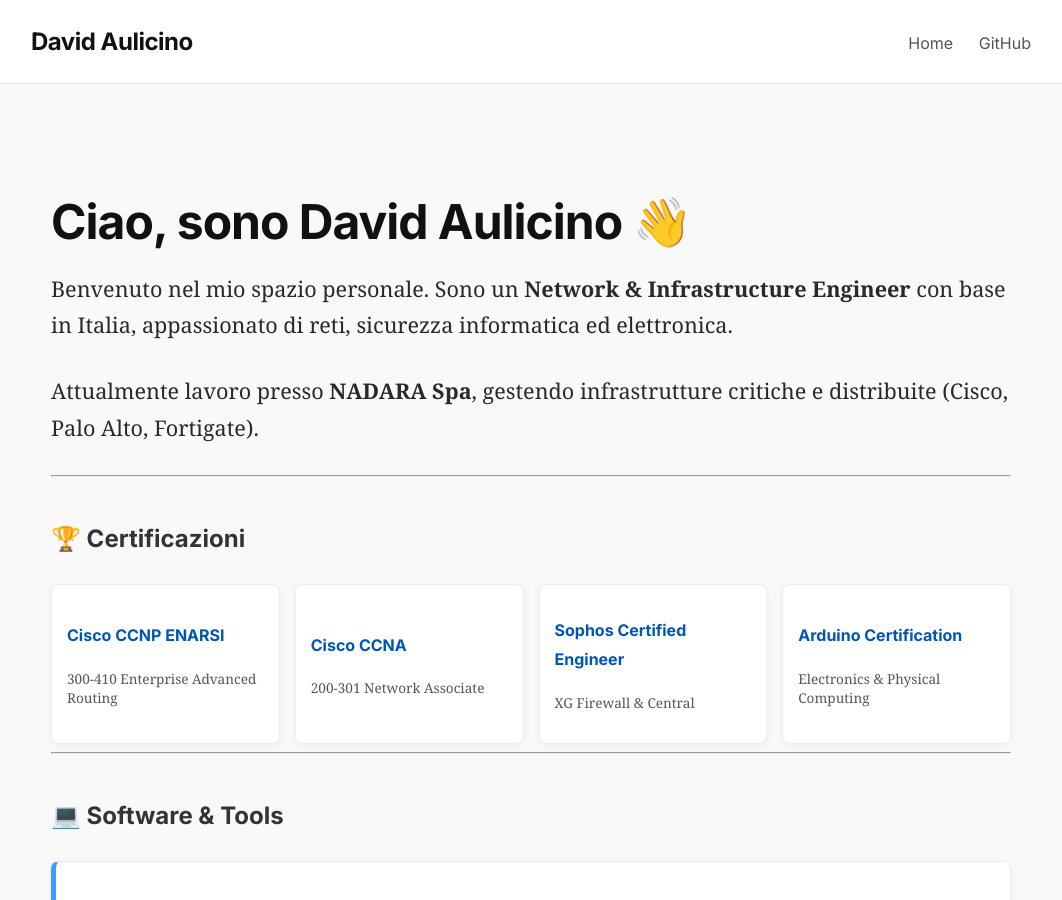
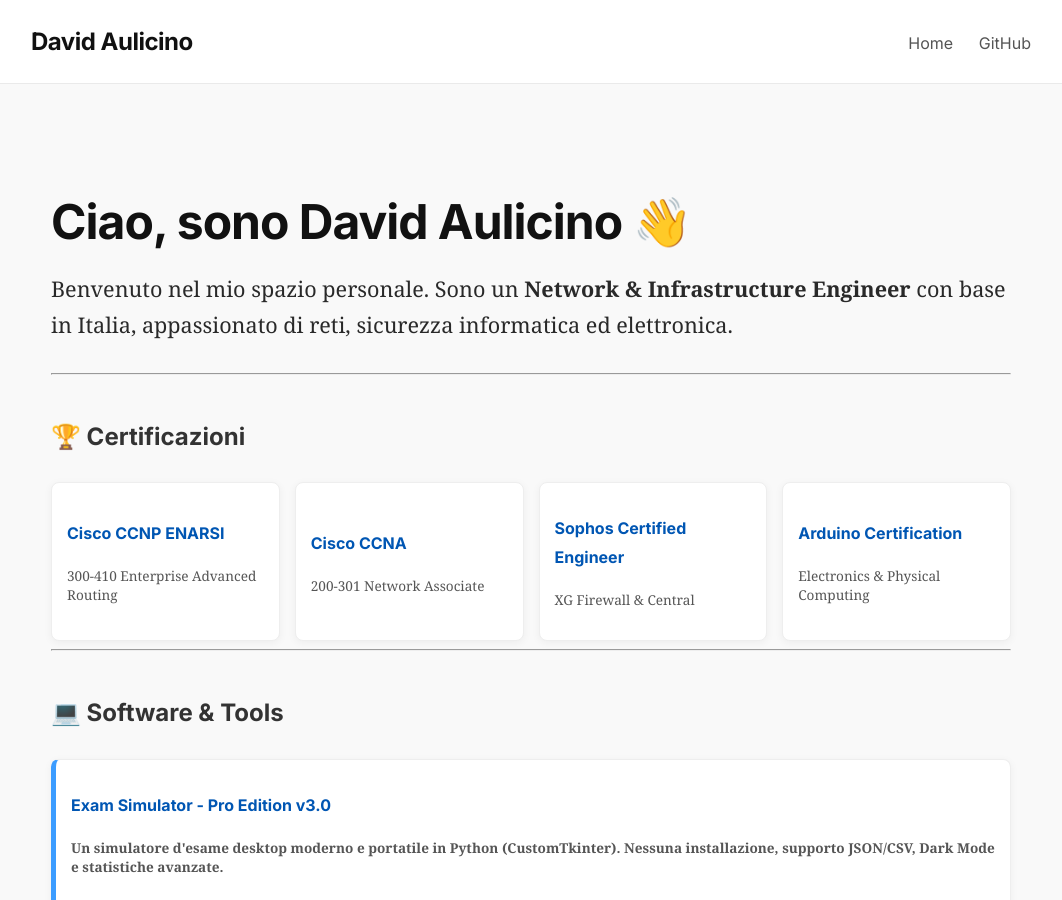
Before and after one commit to davidaulicino17/GitPages, a Jekyll site: the page built from index.md, in a window 1280 px wide and 900 px high. Shown: the whole window, without its empty margins (109-1171 px from the left). Built offline with Jekyll 4.4.1, drawn with Linux system fonts in a browser that asks for light colours.

Commit message:
Update index.md

```diff
--- a/index.md
+++ b/index.md
@@ -70,8 +70,6 @@ title: Home
 
 Benvenuto nel mio spazio personale.
 Sono un **Network & Infrastructure Engineer** con base in Italia, appassionato di reti, sicurezza informatica ed elettronica.
-
-Attualmente lavoro presso **NADARA Spa**, gestendo infrastrutture critiche e distribuite (Cisco, Palo Alto, Fortigate).
 
 ---
 
```
